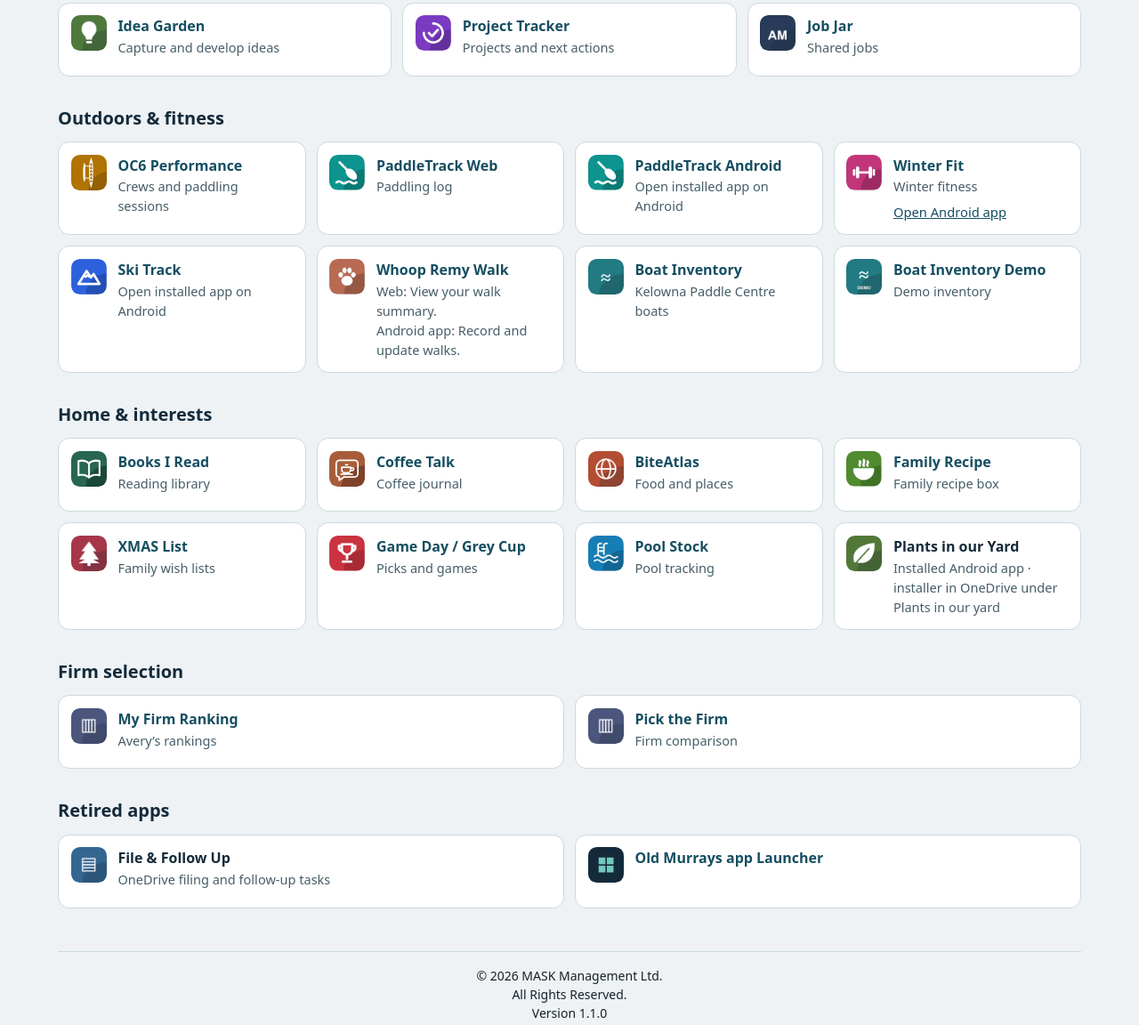
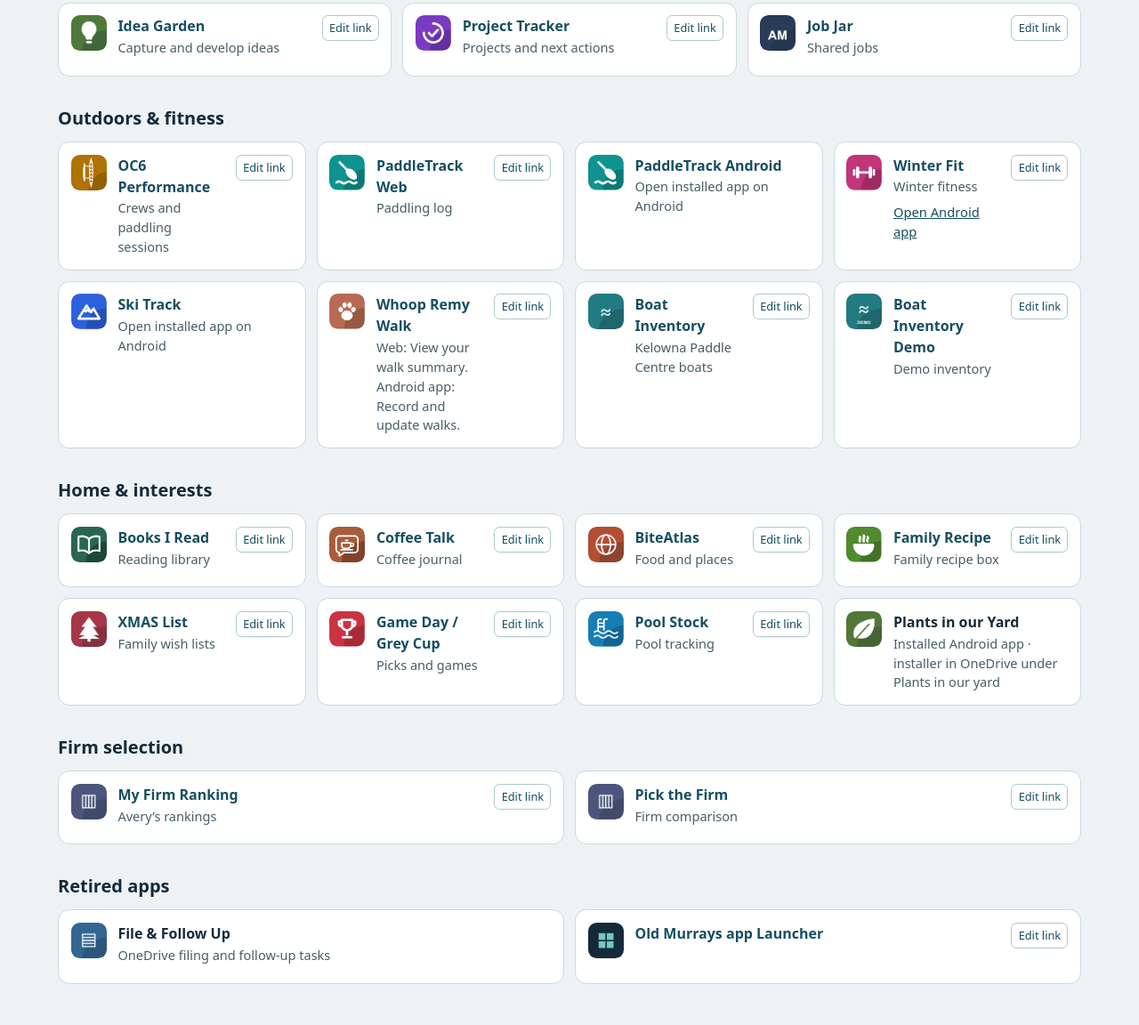
Before and after one commit to chalmersfamily/Murrays-Apps-versionII, a plain HTML site: page index.html in a window 1280 px wide. Shown: the part 402-1554 px from the top of the page at 89% size. Drawn offline with Linux system fonts and the light colour scheme.

Commit message:
Add files via upload

```diff
--- a/index.html
+++ b/index.html
@@ -28,6 +28,15 @@
       <button type="button" data-close>Cancel</button>
     </form>
   </dialog>
+  <dialog id="edit-dialog" aria-labelledby="edit-title">
+    <form id="edit-form">
+      <h2 id="edit-title">Edit link</h2>
+      <label>App link <input name="url" type="url" required maxlength="2048"></label>
+      <p class="form-error" role="alert"></p>
+      <button type="submit">Save link</button>
+      <button type="button" data-close>Cancel</button>
+    </form>
+  </dialog>
   <dialog id="add-dialog" aria-labelledby="add-title">
     <form id="add-form">
       <h2 id="add-title">Add an app</h2>
@@ -43,42 +52,42 @@
     <section aria-labelledby="group-0">
       <h2 id="group-0">Projects &amp; ideas</h2>
       <ul class="tiles">
-        <li class="tile"><img class="tile-icon" src="./icons/idea-garden.png" width="40" height="40" alt=""><div><a class="app" href="https://idea-garden-test.pages.dev/">Idea Garden</a><p>Capture and develop ideas</p></div></li>
-        <li class="tile"><img class="tile-icon" src="./icons/project-tracker.png" width="40" height="40" alt=""><div><a class="app" href="https://mask-projecttrack.pages.dev/">Project Tracker</a><p>Projects and next actions</p></div></li>
-        <li class="tile"><img class="tile-icon" src="./icons/job-jar.png" width="40" height="40" alt=""><div><a class="app" href="https://job-jar.navybetta5.chatgpt.site/">Job Jar</a><p>Shared jobs</p></div></li>
+        <li class="tile"><img class="tile-icon" src="./icons/idea-garden.png" width="40" height="40" alt=""><div><a class="app" data-app-id="idea-garden" href="https://idea-garden-test.pages.dev/">Idea Garden</a><p>Capture and develop ideas</p></div></li>
+        <li class="tile"><img class="tile-icon" src="./icons/project-tracker.png" width="40" height="40" alt=""><div><a class="app" data-app-id="project-tracker" href="https://mask-projecttrack.pages.dev/">Project Tracker</a><p>Projects and next actions</p></div></li>
+        <li class="tile"><img class="tile-icon" src="./icons/job-jar.png" width="40" height="40" alt=""><div><a class="app" data-app-id="job-jar" href="https://job-jar.navybetta5.chatgpt.site/">Job Jar</a><p>Shared jobs</p></div></li>
       </ul>
     </section>
     <section aria-labelledby="group-1">
       <h2 id="group-1">Outdoors &amp; fitness</h2>
       <ul class="tiles">
-        <li class="tile"><img class="tile-icon" src="./icons/oc-performance.png" width="40" height="40" alt=""><div><a class="app" href="https://oc6-performance-dev.pages.dev/?utm_source=chatgpt.com">OC6 Performance</a><p>Crews and paddling sessions</p></div></li>
-        <li class="tile"><img class="tile-icon" src="./icons/paddletrack-web.png" width="40" height="40" alt=""><div><a class="app" href="https://paddletrack-web.chalmersfamily.workers.dev/">PaddleTrack Web</a><p>Paddling log</p></div></li>
+        <li class="tile"><img class="tile-icon" src="./icons/oc-performance.png" width="40" height="40" alt=""><div><a class="app" data-app-id="oc6-performance" href="https://oc6-performance-dev.pages.dev/?utm_source=chatgpt.com">OC6 Performance</a><p>Crews and paddling sessions</p></div></li>
+        <li class="tile"><img class="tile-icon" src="./icons/paddletrack-web.png" width="40" height="40" alt=""><div><a class="app" data-app-id="paddletrack-web" href="https://paddletrack-web.chalmersfamily.workers.dev/">PaddleTrack Web</a><p>Paddling log</p></div></li>
         <li class="tile"><img class="tile-icon" src="./icons/paddletrack-web.png" width="40" height="40" alt=""><div><a class="app" href="intent://home#Intent;scheme=paddletrack;package=com.paddletrack.app;end">PaddleTrack Android</a><p>Open installed app on Android</p></div></li>
-        <li class="tile"><img class="tile-icon" src="./icons/winterfit.png" width="40" height="40" alt=""><div><a class="app" href="https://winter-fit.navybetta5.chatgpt.site/">Winter Fit</a><p>Winter fitness</p><a class="secondary" href="intent://open#Intent;scheme=winterfit;package=com.maskmanagement.winterfit;end">Open Android app</a></div></li>
+        <li class="tile"><img class="tile-icon" src="./icons/winterfit.png" width="40" height="40" alt=""><div><a class="app" data-app-id="winter-fit" href="https://winter-fit.navybetta5.chatgpt.site/">Winter Fit</a><p>Winter fitness</p><a class="secondary" href="intent://open#Intent;scheme=winterfit;package=com.maskmanagement.winterfit;end">Open Android app</a></div></li>
         <li class="tile"><img class="tile-icon" src="./icons/ski-track.png" width="40" height="40" alt=""><div><a class="app" href="intent://home#Intent;scheme=skipasstracker;package=com.skitracker.widget;end">Ski Track</a><p>Open installed app on Android</p></div></li>
-        <li class="tile"><img class="tile-icon" src="./icons/whoop-remy-walk.png" width="40" height="40" alt=""><div><a class="app" href="https://remy-walktrack-web.chalmersfamily.workers.dev/">Whoop Remy Walk</a><p>Web: View your walk summary.<br>Android app: Record and update walks.</p></div></li>
-        <li class="tile"><img class="tile-icon" src="./icons/boat-inventory.png" width="40" height="40" alt=""><div><a class="app" href="https://boat-inventory.achalmer1.chatgpt.site/">Boat Inventory</a><p>Kelowna Paddle Centre boats</p></div></li>
-        <li class="tile"><img class="tile-icon" src="./icons/boat-inventory-demo.png" width="40" height="40" alt=""><div><a class="app" href="https://kpc-boat-demo.achalmer1.chatgpt.site/">Boat Inventory Demo</a><p>Demo inventory</p></div></li>
+        <li class="tile"><img class="tile-icon" src="./icons/whoop-remy-walk.png" width="40" height="40" alt=""><div><a class="app" data-app-id="whoop-remy-walk" href="https://remy-walktrack-web.chalmersfamily.workers.dev/">Whoop Remy Walk</a><p>Web: View your walk summary.<br>Android app: Record and update walks.</p></div></li>
+        <li class="tile"><img class="tile-icon" src="./icons/boat-inventory.png" width="40" height="40" alt=""><div><a class="app" data-app-id="boat-inventory" href="https://boat-inventory.achalmer1.chatgpt.site/">Boat Inventory</a><p>Kelowna Paddle Centre boats</p></div></li>
+        <li class="tile"><img class="tile-icon" src="./icons/boat-inventory-demo.png" width="40" height="40" alt=""><div><a class="app" data-app-id="boat-inventory-demo" href="https://kpc-boat-demo.achalmer1.chatgpt.site/">Boat Inventory Demo</a><p>Demo inventory</p></div></li>
       </ul>
     </section>
     <section aria-labelledby="group-2">
       <h2 id="group-2">Home &amp; interests</h2>
       <ul class="tiles">
-        <li class="tile"><img class="tile-icon" src="./icons/books-i-read.png" width="40" height="40" alt=""><div><a class="app" href="https://my-reading-library.chalmersfamily.workers.dev/">Books I Read</a><p>Reading library</p></div></li>
-        <li class="tile"><img class="tile-icon" src="./icons/coffee-talk.svg" width="40" height="40" alt=""><div><a class="app" href="https://cafe-quest.chalmersfamily.workers.dev/">Coffee Talk</a><p>Coffee journal</p></div></li>
-        <li class="tile"><img class="tile-icon" src="./icons/biteatlas.png" width="40" height="40" alt=""><div><a class="app" href="https://biteatlas-chalmers.netlify.app/">BiteAtlas</a><p>Food and places</p></div></li>
-        <li class="tile"><img class="tile-icon" src="./icons/family-recipe.png" width="40" height="40" alt=""><div><a class="app" href="https://ourrecipeboxv2302026-09-25source.vercel.app/">Family Recipe</a><p>Family recipe box</p></div></li>
-        <li class="tile"><img class="tile-icon" src="./icons/xmas-list.png" width="40" height="40" alt=""><div><a class="app" href="https://proud-dawn-2c4d.chalmersfamily.workers.dev/?utm_source=chatgpt.com">XMAS List</a><p>Family wish lists</p></div></li>
-        <li class="tile"><img class="tile-icon" src="./icons/game-day-grey-cup.png" width="40" height="40" alt=""><div><a class="app" href="https://gameday-picks-private-test.navybetta5.chatgpt.site/">Game Day / Grey Cup</a><p>Picks and games</p></div></li>
-        <li class="tile"><img class="tile-icon" src="./icons/pool-stock.png" width="40" height="40" alt=""><div><a class="app" href="https://poolstockv23startupfix2026-09-25-murray4.vercel.app/?refresh=260">Pool Stock</a><p>Pool tracking</p></div></li>
+        <li class="tile"><img class="tile-icon" src="./icons/books-i-read.png" width="40" height="40" alt=""><div><a class="app" data-app-id="books-i-read" href="https://my-reading-library.chalmersfamily.workers.dev/">Books I Read</a><p>Reading library</p></div></li>
+        <li class="tile"><img class="tile-icon" src="./icons/coffee-talk.svg" width="40" height="40" alt=""><div><a class="app" data-app-id="coffee-talk" href="https://cafe-quest.chalmersfamily.workers.dev/">Coffee Talk</a><p>Coffee journal</p></div></li>
+        <li class="tile"><img class="tile-icon" src="./icons/biteatlas.png" width="40" height="40" alt=""><div><a class="app" data-app-id="biteatlas" href="https://biteatlas-chalmers.netlify.app/">BiteAtlas</a><p>Food and places</p></div></li>
+        <li class="tile"><img class="tile-icon" src="./icons/family-recipe.png" width="40" height="40" alt=""><div><a class="app" data-app-id="family-recipe" href="https://ourrecipeboxv2302026-09-25source.vercel.app/">Family Recipe</a><p>Family recipe box</p></div></li>
+        <li class="tile"><img class="tile-icon" src="./icons/xmas-list.png" width="40" height="40" alt=""><div><a class="app" data-app-id="xmas-list" href="https://proud-dawn-2c4d.chalmersfamily.workers.dev/?utm_source=chatgpt.com">XMAS List</a><p>Family wish lists</p></div></li>
+        <li class="tile"><img class="tile-icon" src="./icons/game-day-grey-cup.png" width="40" height="40" alt=""><div><a class="app" data-app-id="game-day-grey-cup" href="https://gameday-picks-private-test.navybetta5.chatgpt.site/">Game Day / Grey Cup</a><p>Picks and games</p></div></li>
+        <li class="tile"><img class="tile-icon" src="./icons/pool-stock.png" width="40" height="40" alt=""><div><a class="app" data-app-id="pool-stock" href="https://poolstockv23startupfix2026-09-25-murray4.vercel.app/?refresh=260">Pool Stock</a><p>Pool tracking</p></div></li>
         <li class="tile"><img class="tile-icon" src="./icons/plants-in-our-yard.png" width="40" height="40" alt=""><div><strong>Plants in our Yard</strong><p>Installed Android app · installer in OneDrive under Plants in our yard</p></div></li>
       </ul>
     </section>
     <section aria-labelledby="group-3">
       <h2 id="group-3">Firm selection</h2>
       <ul class="tiles">
-        <li class="tile"><img class="tile-icon" src="./icons/pick-the-firm.png" width="40" height="40" alt=""><div><a class="app" href="https://firm-ranking-avery-2026.achalmer1.chatgpt.site/">My Firm Ranking</a><p>Avery’s rankings</p></div></li>
-        <li class="tile"><img class="tile-icon" src="./icons/pick-the-firm.png" width="40" height="40" alt=""><div><a class="app" href="https://pick-the-firm-avery.navybetta5.chatgpt.site/">Pick the Firm</a><p>Firm comparison</p></div></li>
+        <li class="tile"><img class="tile-icon" src="./icons/pick-the-firm.png" width="40" height="40" alt=""><div><a class="app" data-app-id="my-firm-ranking" href="https://firm-ranking-avery-2026.achalmer1.chatgpt.site/">My Firm Ranking</a><p>Avery’s rankings</p></div></li>
+        <li class="tile"><img class="tile-icon" src="./icons/pick-the-firm.png" width="40" height="40" alt=""><div><a class="app" data-app-id="pick-the-firm" href="https://pick-the-firm-avery.navybetta5.chatgpt.site/">Pick the Firm</a><p>Firm comparison</p></div></li>
       </ul>
     </section>
     <section id="custom-apps" aria-labelledby="custom-title" hidden>
@@ -89,7 +98,7 @@
       <h2 id="retired-apps">Retired apps</h2>
       <ul class="tiles">
         <li class="tile"><img class="tile-icon" src="./icons/file-follow-up.png" width="40" height="40" alt=""><div><strong>File &amp; Follow Up</strong><p>OneDrive filing and follow-up tasks</p></div></li>
-        <li class="tile"><img class="tile-icon" src="./icon-192.png" width="40" height="40" alt=""><div><a class="app" href="https://daily-planner-launchpad.mgchalmers.chatgpt.site/">Old Murrays app Launcher</a></div></li>
+        <li class="tile"><img class="tile-icon" src="./icon-192.png" width="40" height="40" alt=""><div><a class="app" data-app-id="old-murrays-app-launcher" href="https://daily-planner-launchpad.mgchalmers.chatgpt.site/">Old Murrays app Launcher</a></div></li>
       </ul>
     </section>
   </main>
--- a/launcher.js
+++ b/launcher.js
@@ -1,9 +1,14 @@
-const VERSION = '1.1.0';
+const VERSION = '1.2.0';
 const SYNC_STORAGE = 'murrays-app-launcher-sync';
 const search = document.querySelector('#search');
 const sections = [...document.querySelectorAll('main section')];
 const customApps = document.querySelector('#custom-apps .tiles');
 const syncDialog = document.querySelector('#sync-dialog');
+const editDialog = document.querySelector('#edit-dialog');
+const editForm = document.querySelector('#edit-form');
+const builtInLinks = new Map([...document.querySelectorAll('[data-app-id]')]
+  .map(link => ['built-in:' + link.dataset.appId, { link, originalUrl: link.href }]));
+let editingAppId = null;
 const addDialog = document.querySelector('#add-dialog');
 const syncForm = document.querySelector('#sync-form');
 const addForm = document.querySelector('#add-form');
@@ -20,7 +25,8 @@ function filterApps() {
   for (const section of sections) {
     const tiles = [...section.querySelectorAll('.tile')];
     for (const tile of tiles) {
-      const text = tile.textContent.toLocaleLowerCase();
+      const text = [...tile.childNodes].filter(node => node.nodeName !== 'BUTTON')
+        .map(node => node.textContent).join(' ').toLocaleLowerCase();
       tile.hidden = !words.every(word => text.includes(word));
     }
     section.hidden = tiles.every(tile => tile.hidden);
@@ -28,9 +34,37 @@ function filterApps() {
   document.querySelector('#empty').hidden = !sections.every(section => section.hidden);
 }
 
+function addEditButton(link, id) {
+  const button = document.createElement('button');
+  button.type = 'button';
+  button.className = 'edit-link';
+  button.textContent = 'Edit link';
+  button.setAttribute('aria-label', 'Edit link for ' + link.textContent);
+  button.addEventListener('click', () => {
+    if (!connection) {
+      showSync();
+      return;
+    }
+    editingAppId = id;
+    editForm.elements.url.value = link.href;
+    editForm.querySelector('.form-error').textContent = '';
+    document.querySelector('#edit-title').textContent = 'Edit link for ' + link.textContent;
+    editDialog.showModal();
+  });
+  link.closest('.tile').append(button);
+}
+
+for (const [id, { link }] of builtInLinks) addEditButton(link, id);
+
 function renderApps(apps) {
+  const overrides = new Map(apps.filter(app => app.id.startsWith('built-in:'))
+    .map(app => [app.id, app.url]));
+  for (const [id, { link, originalUrl }] of builtInLinks) {
+    link.href = overrides.get(id) || originalUrl;
+  }
   const tiles = [];
   for (const app of apps) {
+    if (app.id.startsWith('built-in:')) continue;
     const url = new URL(app.url);
     if (!['http:', 'https:'].includes(url.protocol) || url.username || url.password) continue;
     const tile = document.createElement('li');
@@ -40,15 +74,16 @@ function renderApps(apps) {
     link.href = url.href;
     link.textContent = app.title;
     tile.append(link);
+    addEditButton(link, app.id);
     tiles.push(tile);
   }
   customApps.replaceChildren(...tiles);
   filterApps();
 }
 
-async function syncApps(config, app) {
-  const response = await fetch(new URL('/apps', config.endpoint), {
-    method: app ? 'POST' : 'GET',
+async function syncApps(config, app, method = app ? 'POST' : 'GET') {
+  const response = await fetch(new URL('/apps?include=overrides', config.endpoint), {
+    method,
     headers: { Authorization: 'Bearer ' + config.key, 'Content-Type': 'application/json' },
     body: app ? JSON.stringify(app) : undefined,
     redirect: 'error',
@@ -56,6 +91,8 @@ async function syncApps(config, app) {
     signal: AbortSignal.timeout(12000),
   });
   if (response.status === 401) throw new Error('Check your pairing key.');
+  if (method === 'PATCH' && response.status === 405) throw new Error('Update the app sync Worker to enable link editing.');
+  if (method === 'PATCH' && response.status === 404) throw new Error('This app could not be found. Refresh the launcher and try again.');
   if (response.status === 409) throw new Error('That app link already exists.');
   if (!response.ok) throw new Error('App sync is unavailable. Check your connection and try again.');
   const apps = await response.json();
@@ -146,6 +183,19 @@ bindSubmit(addForm, async fields => {
   addDialog.close();
 });
 
+bindSubmit(editForm, async fields => {
+  const url = new URL(fields.url.value.trim());
+  if (!['http:', 'https:'].includes(url.protocol) || url.username || url.password || url.href.length > 2048) {
+    throw new Error('Enter a valid web link.');
+  }
+  ++requestNumber;
+  const apps = await syncApps(connection, { id: editingAppId, url: url.href }, 'PATCH');
+  ++requestNumber;
+  renderApps(apps);
+  status.textContent = 'Link saved.';
+  editDialog.close();
+});
+
 search.addEventListener('input', filterApps);
 syncButton.addEventListener('click', showSync);
 document.querySelector('#add-app').addEventListener('click', () => {
--- a/styles.css
+++ b/styles.css
@@ -49,3 +49,17 @@ dialog label { display: block; margin-bottom: .7rem; }
 dialog input { display: block; width: 100%; margin-top: .2rem; }
 .form-error { color: #9b2525; }
 #custom-apps .app { overflow-wrap: anywhere; }
+
+.tile .edit-link {
+  align-self: flex-start;
+  margin-inline-start: auto;
+  flex-shrink: 0;
+  padding: .25rem .45rem;
+  border: 1px solid #adc7cb;
+  border-radius: .4rem;
+  background: #fff;
+  color: #154e61;
+  font: inherit;
+  font-size: .8rem;
+  cursor: pointer;
+}
--- a/sw.js
+++ b/sw.js
@@ -1,4 +1,4 @@
-const name = 'murrays-launcher-v7';
+const name = 'murrays-launcher-v8';
 const assets = ['./', './index.html', './styles.css', './launcher.js', './manifest.webmanifest', './icon-192.png', './icon-512.png',
   "./icons/biteatlas.png",
   "./icons/boat-inventory-demo.png",
```
